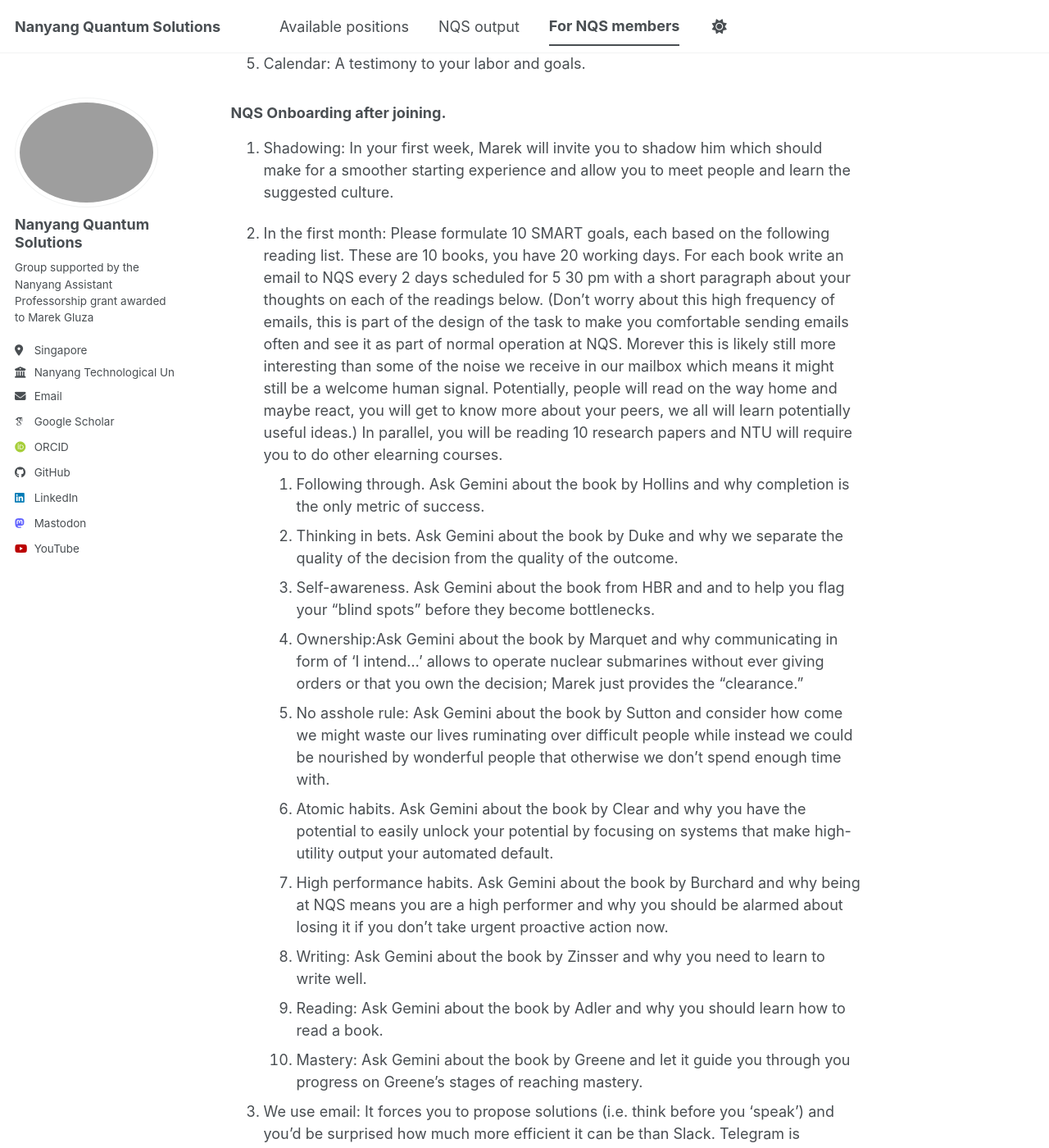
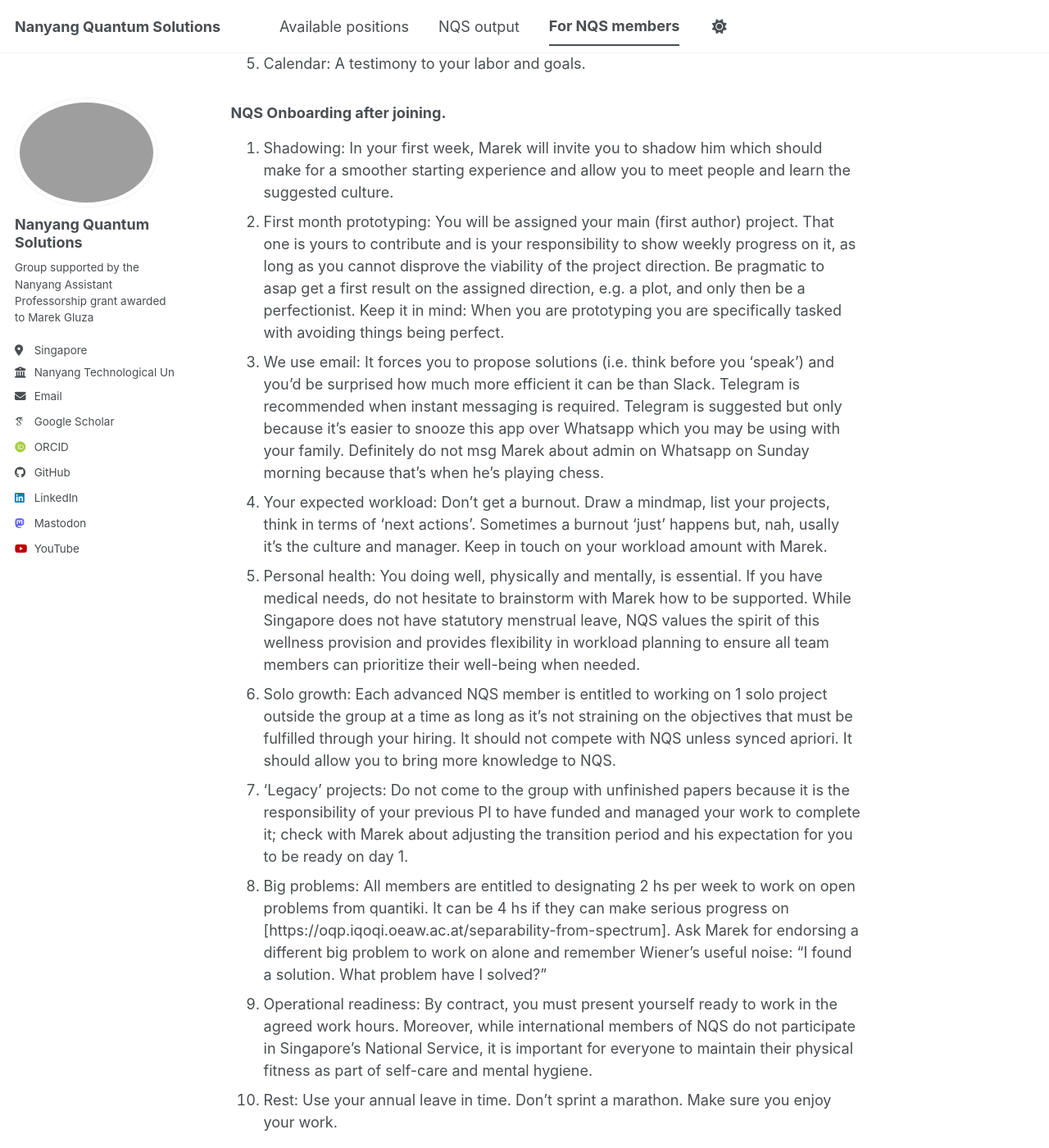
Before and after one commit to marekgluza/marekgluza.github.io, a Jekyll site: the page built from for_members/guidelines.md, in a window 1280 px wide and 1400 px high, scrolled down 2030 px. Shown: the whole window at 82% size. Built offline with Jekyll 4.4.1, drawn with Linux system fonts in a browser that asks for light colours; some web fonts are replaced; a script bundle is joined from its source files by our own code; library files that are not in the unit come from our copies.

Commit message:
Update guidelines.md

```diff
--- a/for_members/guidelines.md
+++ b/for_members/guidelines.md
@@ -49,19 +49,7 @@ title: "What to do at NQS?"
 
 ### NQS Onboarding after joining.
 1. Shadowing: In your first week, Marek will invite you to shadow him which should make for a smoother starting experience and allow you to meet people and learn the suggested culture.
-
-2. In the first month: Please formulate 10 SMART goals, each based on the following reading list. These are 10 books, you have 20 working days. For each book write an email to NQS every 2 days scheduled for 5 30 pm with a short paragraph about your thoughts on each of the readings below. (Don't worry about this high frequency of emails, this is part of the design of the task to make you comfortable sending emails often and see it as part of normal operation at NQS. Morever this is likely still more interesting than some of the noise we receive in our mailbox which means it might still be a welcome human signal. Potentially, people will read on the way home and maybe react, you will get to know more about your peers, we all will learn potentially useful ideas.) In parallel, you will be reading 10 research papers and NTU will require you to do other elearning courses.
-    1. Following through. Ask Gemini about the book by Hollins and why completion is the only metric of success.
-    2. Thinking in bets. Ask Gemini about the book by Duke and why we separate the quality of the decision from the quality of the outcome.
-    3. Self-awareness. Ask Gemini about the book from HBR and and to help you flag your "blind spots" before they become bottlenecks.
-    4. Ownership:Ask Gemini about the book by Marquet and why communicating in form of 'I intend...' allows to operate nuclear submarines without ever giving orders or that you own the decision; Marek just provides the "clearance."
-    5. No asshole rule: Ask Gemini about the book by Sutton and consider how come we might waste our lives ruminating over difficult people while instead we could be nourished by wonderful people that otherwise we don't spend enough time with.
-    6. Atomic habits. Ask Gemini about the book by Clear and why you have the potential to easily unlock your potential by focusing on systems that make high-utility output your automated default.
-    7. High performance habits. Ask Gemini about the book by Burchard and why being at NQS means you are a high performer and why you should be alarmed about losing it if you don't take urgent proactive action now.
-    8. Writing: Ask Gemini about the book by Zinsser and why you need to learn to write well.
-    9. Reading: Ask Gemini about the book by Adler and why you should learn how to read a book.
-    10. Mastery: Ask Gemini about the book by Greene and let it guide you through you progress on Greene's stages of reaching mastery.
-
+2. First month prototyping: You will be assigned your main (first author) project. That one is yours to contribute and is your responsibility to show weekly progress on it, as long as you cannot disprove the viability of the project direction. Be pragmatic to asap get a first result on the assigned direction, e.g. a plot, and only then be a perfectionist. Keep it in mind: When you are prototyping you are specifically tasked with avoiding things being perfect.
 3. We use email: It forces you to propose solutions (i.e. think before you 'speak') and you'd be surprised how much more efficient it can be than Slack. Telegram is recommended when instant messaging is required. Telegram is suggested but only because it's easier to snooze this app over Whatsapp which you may be using with your family. Definitely do not msg Marek about admin on Whatsapp on Sunday morning because that's when he's playing chess.
 4. Your expected workload: Don't get a burnout. Draw a mindmap, list your projects, think in terms of 'next actions'. Sometimes a burnout 'just' happens but, nah, usally it's the culture and manager. Keep in touch on your workload amount with Marek.
 5. Personal health: You doing well, physically and mentally, is essential. If you have medical needs, do not hesitate to brainstorm with Marek how to be supported. While Singapore does not have statutory menstrual leave, NQS values the spirit of this wellness provision and provides flexibility in workload planning to ensure all team members can prioritize their well-being when needed.
```
